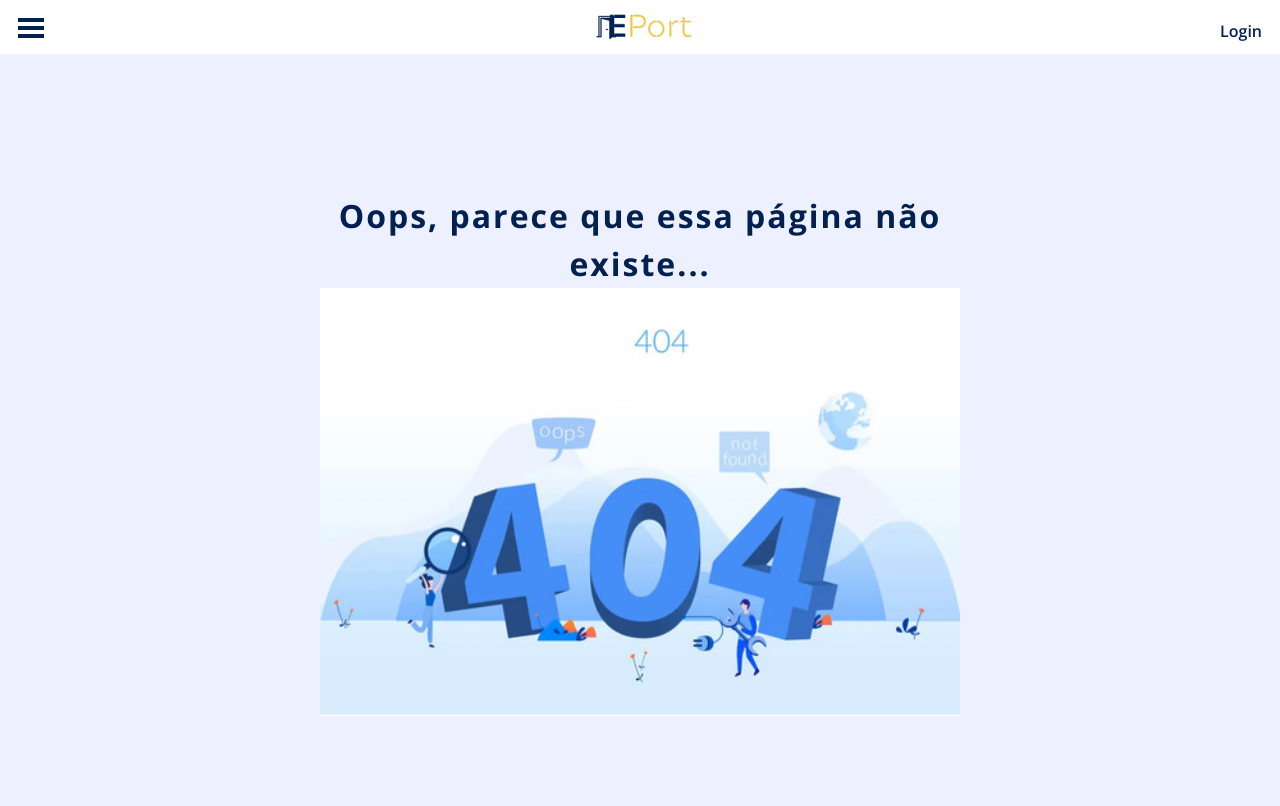
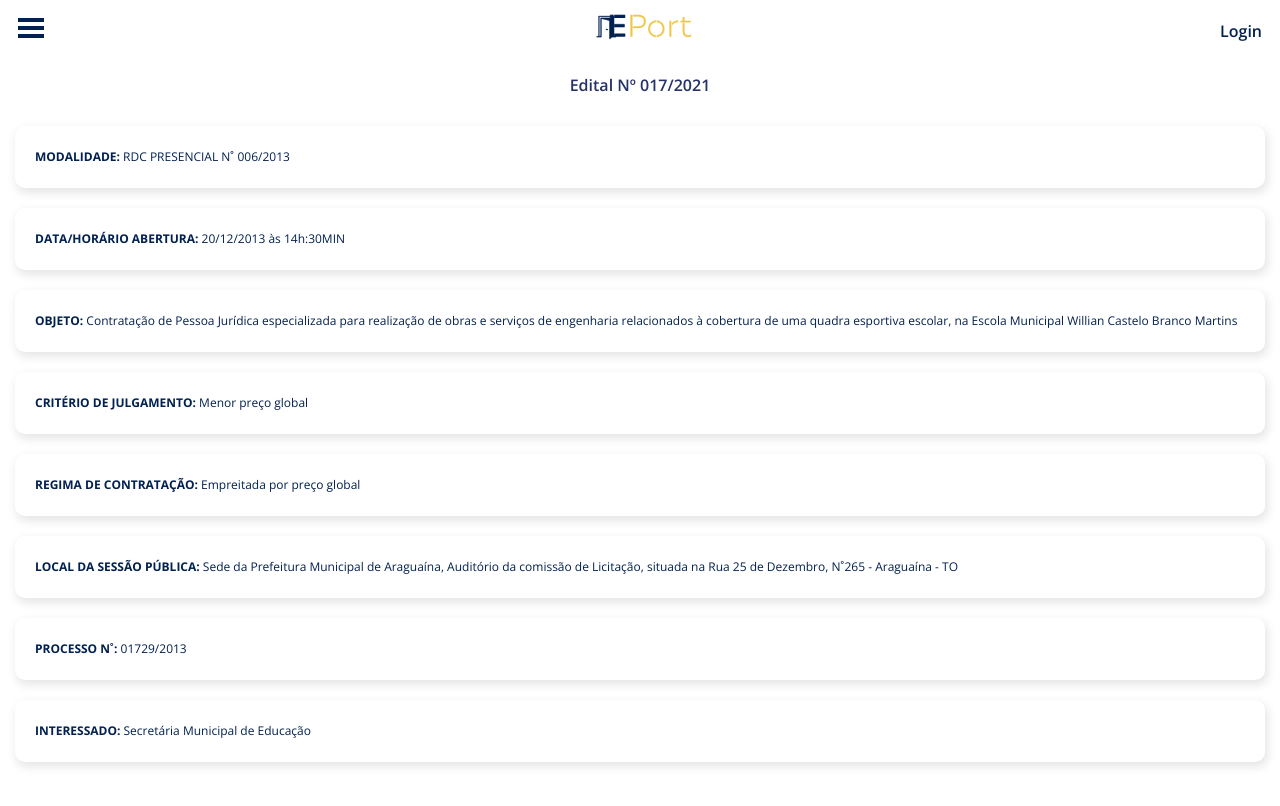
Before and after one commit to Lucasedusi/eport, a React (Create React App) app in the folder frontend/: page /biddingSingle in a window 1280 px wide. Shown: the top 806 px of the page. Built offline with nearby package versions, Linux system fonts and the light colour scheme; the HTML template or start-up script is replaced by a standard one.

Commit message:
create single Bidding

```diff
--- a/frontend/src/Routes/index.js
+++ b/frontend/src/Routes/index.js
@@ -5,6 +5,7 @@ import SignIn from '../pages/SignIn';
 import Dashboard from '../pages/Dashboard';
 import Entrepreneur from '../pages/Entrepreneur';
 import Bidding from '../pages/Bidding';
+import BiddingSingle from '../pages/BiddingSingle';
 import NotFound from '../pages/NotFound';
 
 const Routes = () => (
@@ -14,6 +15,8 @@ const Routes = () => (
     <Route path='/dashboard' component={Dashboard} />
     <Route path='/entrepreneur' component={Entrepreneur} />
     <Route path='/bidding' component={Bidding} />
+    <Route path='/biddingSingle' component={BiddingSingle} />
+    <Route path='/bidding' component={Bidding} />
 
     <Route path='*' component={NotFound} />
   </Switch>
--- /dev/null
+++ b/frontend/src/pages/BiddingSingle/index.jsx
@@ -0,0 +1,66 @@
+import document from '../../assets/document.svg';
+
+import * as STD from './styles';
+
+const Bidding = () => (
+  <STD.Container>
+    <STD.Help>
+      <STD.TitleHelp>Edital Nº 017/2021</STD.TitleHelp>
+    </STD.Help>
+
+    <STD.Content>
+      <STD.TitleTextModalidade>
+        <strong>MODALIDADE: </strong>RDC PRESENCIAL N˚ 006/2013
+      </STD.TitleTextModalidade>
+    </STD.Content>
+
+    <STD.Content>
+      <STD.TitleDate>
+        <strong>DATA/HORÁRIO ABERTURA:</strong> 20/12/2013 às 14h:30MIN{' '}
+      </STD.TitleDate>
+    </STD.Content>
+
+    <STD.Content>
+      <STD.TitleObjeto>
+        <strong>OBJETO:</strong> Contratação de Pessoa Jurídica especializada para realização de obras e serviços de
+        engenharia relacionados à cobertura de uma quadra esportiva escolar, na Escola Municipal Willian Castelo Branco
+        Martins{' '}
+      </STD.TitleObjeto>
+    </STD.Content>
+
+    <STD.Content>
+      <STD.TitleJulgamento>
+        <strong>CRITÉRIO DE JULGAMENTO:</strong> Menor preço global
+      </STD.TitleJulgamento>
+    </STD.Content>
+
+    <STD.Content>
+      {' '}
+      <STD.TitleContratacao>
+        <strong>REGIMA DE CONTRATAÇÃO:</strong> Empreitada por preço global
+      </STD.TitleContratacao>{' '}
+    </STD.Content>
+
+    <STD.Content>
+      <STD.TitleDisputa>
+        <strong>LOCAL DA SESSÃO PÚBLICA:</strong> Sede da Prefeitura Municipal de Araguaína, Auditório da comissão de
+        Licitação, situada na Rua 25 de Dezembro, N˚265 - Araguaína - TO
+      </STD.TitleDisputa>
+    </STD.Content>
+
+    <STD.Content>
+      {' '}
+      <STD.TitleSessao>
+        <strong>PROCESSO N˚: </strong>01729/2013
+      </STD.TitleSessao>
+    </STD.Content>
+
+    <STD.Content>
+      <STD.TitleProcesso>
+        <strong>INTERESSADO: </strong>Secretária Municipal de Educação
+      </STD.TitleProcesso>
+    </STD.Content>
+  </STD.Container>
+);
+
+export default Bidding;
--- /dev/null
+++ b/frontend/src/pages/BiddingSingle/styles.js
@@ -0,0 +1,107 @@
+import styled from 'styled-components';
+
+export const Container = styled.div`
+  display: flex;
+  height: 100vh;
+  background-color: #fff;
+  flex-direction: column;
+  justify-content: flex-start;
+  align-items: center;
+  padding: 0 15px;
+`;
+
+export const TopBar = styled.div`
+  display: flex;
+  background-color: #fff;
+  width: 100%;
+  justify-content: center;
+  align-items: center;
+  padding: 15px 15px;
+  border-bottom: 0.1px solid #6666660f;
+  border-top: 0.1px solid #6666660f;
+`;
+
+export const Document = styled.img``;
+
+export const Title = styled.h2`
+  font-weight: normal;
+  font-size: 14px;
+  color: #666666;
+`;
+
+export const Help = styled.div`
+  display: flex;
+  flex-direction: row;
+  justify-content: center;
+  align-items: center;
+  margin: 20px 0;
+`;
+
+export const TitleHelp = styled.h2`
+  font-weight: 600;
+  font-size: 16px;
+  line-height: 22px;
+  color: #253368;
+`;
+
+export const Content = styled.div`
+  display: flex;
+  width: 100%;
+  padding: 20px 20px;
+  margin: 10px;
+  box-shadow: 2px 4px 10px 1px rgba(0, 0, 0, 0.1);
+  border-radius: 10px;
+`;
+
+export const TitleTextModalidade = styled.p`
+  font-size: 12px;
+  font-weight: 400;
+  line-height: 22px;
+`;
+export const TitleDate = styled.p`
+  font-size: 12px;
+  font-weight: 400;
+  line-height: 22px;
+`;
+
+export const TitleObjeto = styled.p`
+  font-size: 12px;
+  font-weight: 400;
+  line-height: 22px;
+`;
+
+export const TitleJulgamento = styled.p`
+  font-size: 12px;
+  font-weight: 400;
+  line-height: 22px;
+`;
+
+export const TitleContratacao = styled.p`
+  font-size: 12px;
+  font-weight: 400;
+  line-height: 22px;
+`;
+
+export const TitleDisputa = styled.p`
+  font-size: 12px;
+  font-weight: 400;
+  line-height: 22px;
+`;
+
+export const TitleSessao = styled.p`
+  font-size: 12px;
+  font-weight: 400;
+  line-height: 22px;
+`;
+
+export const TitleProcesso = styled.p`
+  font-size: 12px;
+  font-weight: 400;
+  line-height: 22px;
+`;
+
+export const TitleInteressado = styled.p`
+  font-size: 12px;
+  font-weight: 400;
+  line-height: 22px;
+`;
```
